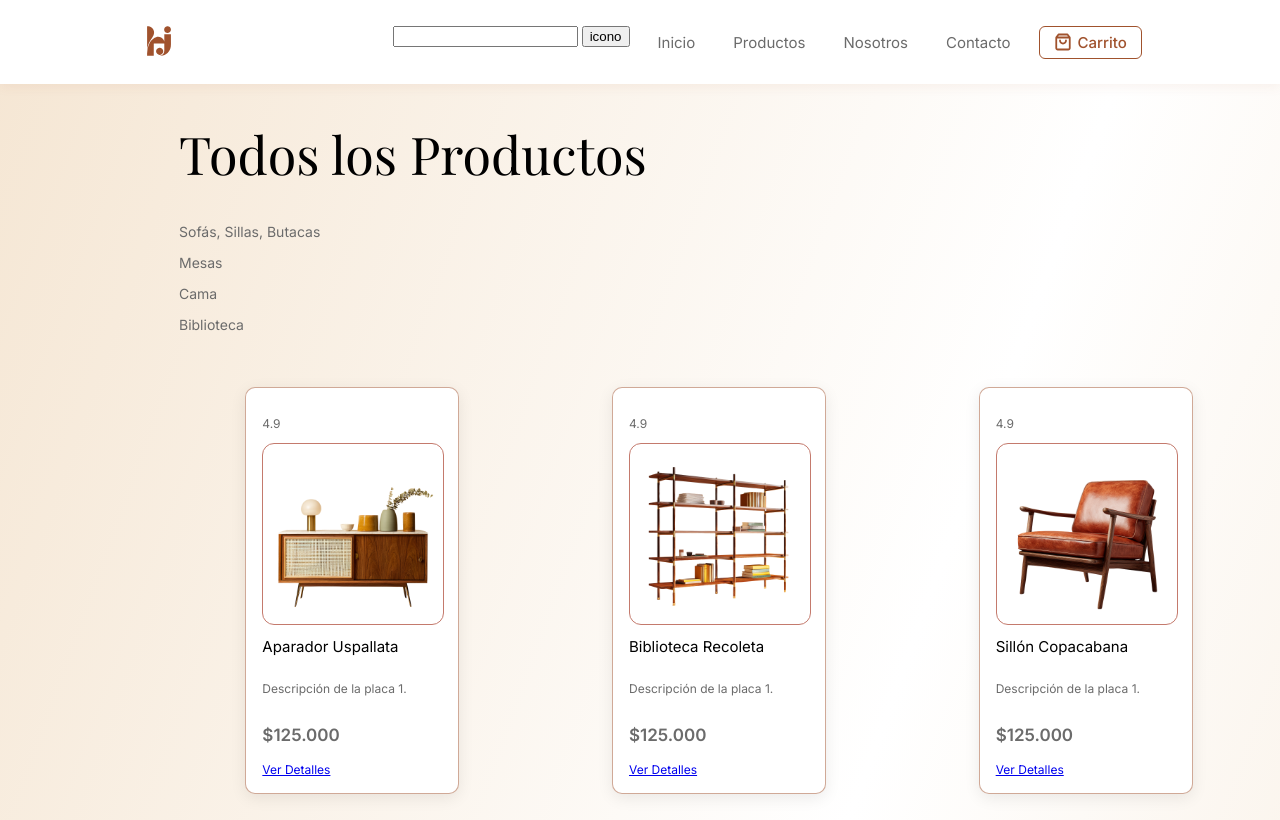
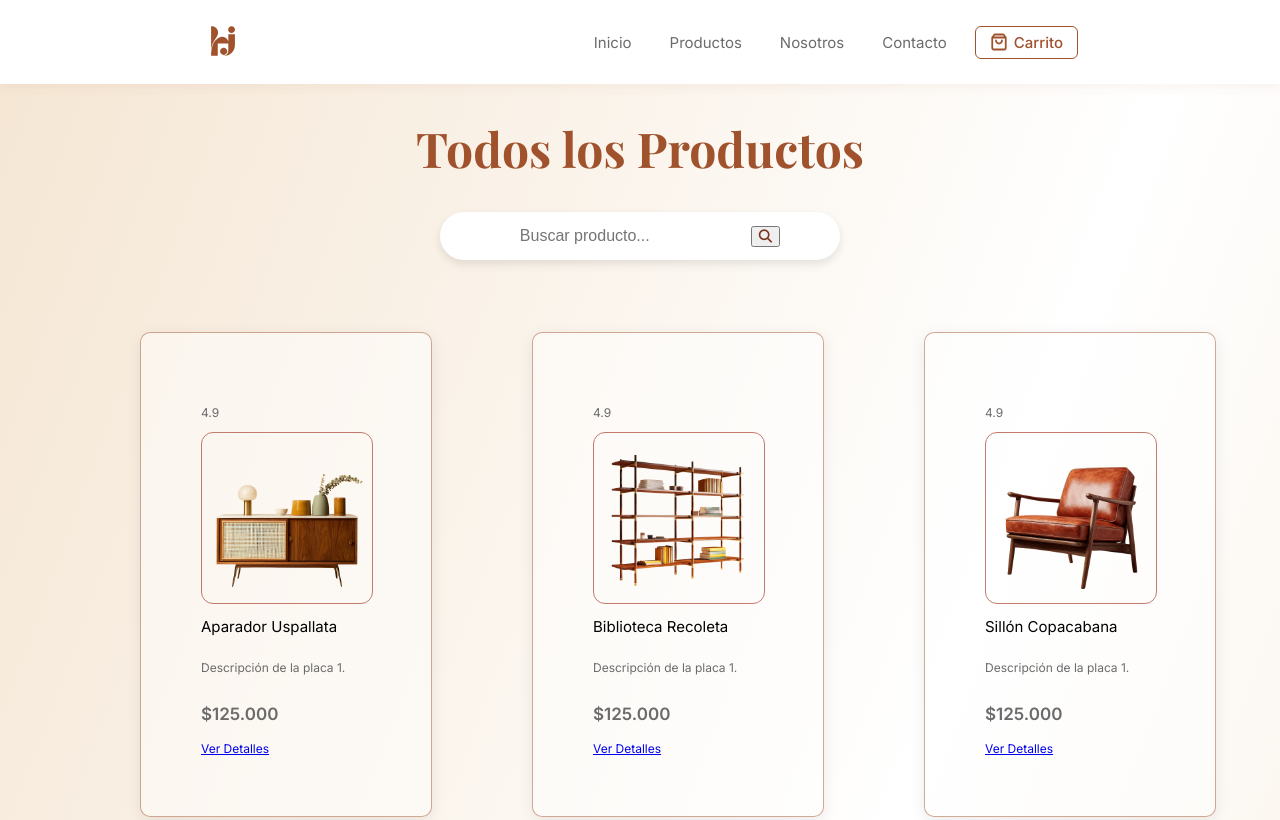
Before and after one commit to Nachzzz/MuebleriaJota_Grupo4, a plain HTML site: page productos.html in a window 1280 px wide. Shown: the top 820 px of the page. Drawn offline with nearby package versions, Linux system fonts and the light colour scheme.

Commit message:
cambios de estilo

```diff
--- a/css/styles.css
+++ b/css/styles.css
@@ -116,6 +116,7 @@ h2 {
 }
 
 
+
 .placa:hover{
     transform: scale(1.01);
     box-shadow: 2px 2px 20px #1f1f1c;
@@ -131,6 +132,7 @@ h2 {
 
     h1 {
         font-size: 31px;
+
     }
 
     h2 {
@@ -184,12 +186,27 @@ h2 {
 
 h1 {
     font-family: var(--font-serif);
-    color: black;
     font-size: 52px;
     font-style: normal; /* Esto es lo correcto */
     font-weight: 400;   /* Opcional: peso regular */
+    font-size: 3rem;
+    font-weight: bold;
+    color: #A0522D;
+    text-align: center;
+    margin-bottom: 2rem;
+    font-family: Regular(400);
 }
 
+ul{
+    list-style: none;
+    padding: 0;
+    margin: 0 auto 2rem;
+    text-align: center;
+}
+
+ul li:hover{
+    color: #6d2606;
+}
 h2 {
     font-family: var(--font-sans);
     color: var(--brand-verde-salvia);
@@ -205,20 +222,6 @@ h2 {
     margin-top: 32px;
 }
 
-.placa {
-    background: white;
-    border-radius: 10px;
-    border: #a0512d7e 1px solid;
-    box-shadow: 0 4px 16px rgba(0,0,0,0.08);
-    padding: 16px;
-    display: flex;
-    flex-direction: column;
-    justify-content: center;
-    align-items: flex-start;
-    width: 180px;
-    height: auto;
-    font-size: 12px;
-}
 
 .placa h2 {
     font-size: 15px;
@@ -231,6 +234,21 @@ h2 {
     font-size: 17px;
 }
 
+.placa {
+    background: #ffffff7e;
+    border-radius: 10px;
+    border: #a0512d7e 1px solid;
+    box-shadow: 0 4px 16px rgba(0,0,0,0.08);
+    padding: 60px;
+    display: flex;
+    flex-direction: column;
+    justify-content: center;
+    align-items: flex-start;
+    width: 170px;
+    height: auto;
+    font-size: 12px;
+
+}
 .placa img {
     max-width: 100%;
     max-height: 100%;
@@ -255,6 +273,31 @@ h2 {
 
 .placa button:hover {
     background: var(--brand-siena-tostado);
+}
+
+.buscador{
+    margin: 20px auto;
+    width: 400px; /* Ajustá el ancho */
+    background: #ffffff;
+    border-radius: 50px; /* Ovalado */
+    box-shadow: 0 4px 10px rgba(0, 0, 0, 0.1);
+    overflow: hidden
+
+}
+.buscador input {
+  flex: 1;
+  border: none;
+  padding: 15px 20px;
+  font-size: 16px;
+  border-radius: 50px 0 0 50px;
+  outline: none;
+}
+.buscador button i {
+  color: #7c3721;
+}
+
+.buscador button:hover {
+  background: #9b6d5e; /* Un tono más oscuro al pasar el mouse */
 }
 
 .btn-coleccion {
@@ -560,17 +603,20 @@ nav {
 }
 
 
+
 .info_hero {
     width: 100%;
-    height: 60vh;
+    height: 80vh;
     background-image: url('../assets/img/hero-banner.jpg');
-    background-size: cover;
-    background-position: center;
+
     display: flex;
     flex-direction: column;
     justify-content: center;
     align-items: flex-start;
+    background-color: #e7d8d5;
 }
+
+
 
 .info_hero2 {
     display: flex;
--- a/productos.html
+++ b/productos.html
@@ -10,15 +10,13 @@
 
 <body>
     <header>
+        <link rel="stylesheet" href="https://cdnjs.cloudflare.com/ajax/libs/font-awesome/6.5.1/css/all.min.css">
         <nav>
             <div class="logo">
                 <img src="assets/img/logo.svg" alt="Logo Mueblería Jota Hnos" href="index.html">
             </div>
             <ul class="nav-links">
-                <form action="/buscar" method="post" role="search">
-                    <input type="text">
-                    <button type="submit">icono</button>
-                </form>
+
                 <li><a href="index.html">Inicio</a></li>
                 <li><a href="productos.html">Productos</a></li>
                 <li><a href="#">Nosotros</a></li>
@@ -35,12 +33,15 @@
 
     <main>
         <h1>Todos los Productos</h1>
-        <aside>
-            <p>Sofás, Sillas, Butacas</p>
-            <p>Mesas</p>
-            <p>Cama</p>
-            <p>Biblioteca</p>
-        </aside>
+        <ul>
+            <form action="/buscar" method="post" role="search" class="buscador">
+                <input type="text" placeholder="Buscar producto...">
+                <button type="submit">
+                    <i class="fa-solid fa-magnifying-glass"></i>
+                </button>
+            </form>
+
+        </ul>
 
         <!--    La información de los productos se cargará desde un archivo JavaScript local.  -->
         <div class="placas-container1">
```
Also changed, not shown: index.html (+1 -0 lines).
